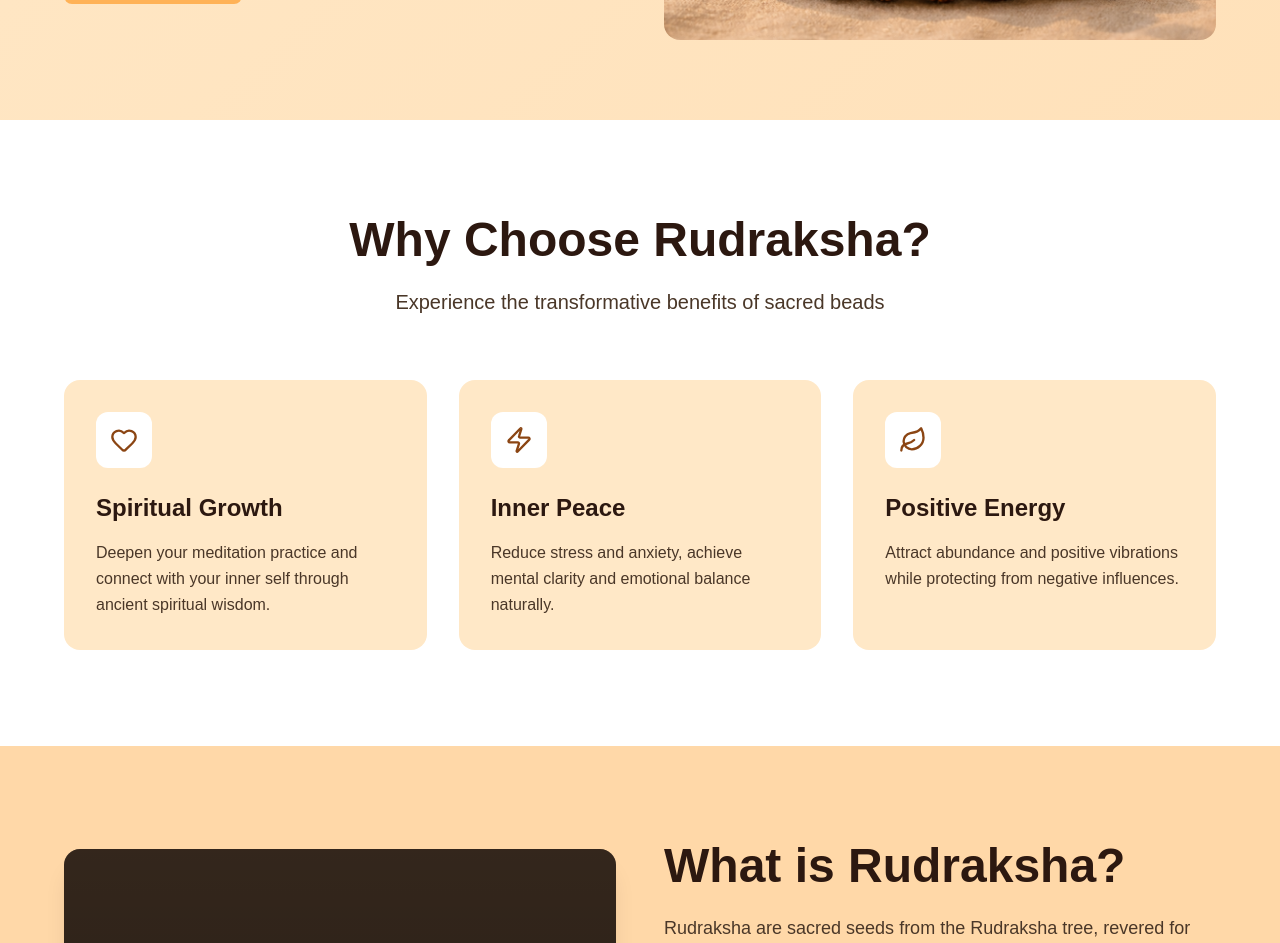
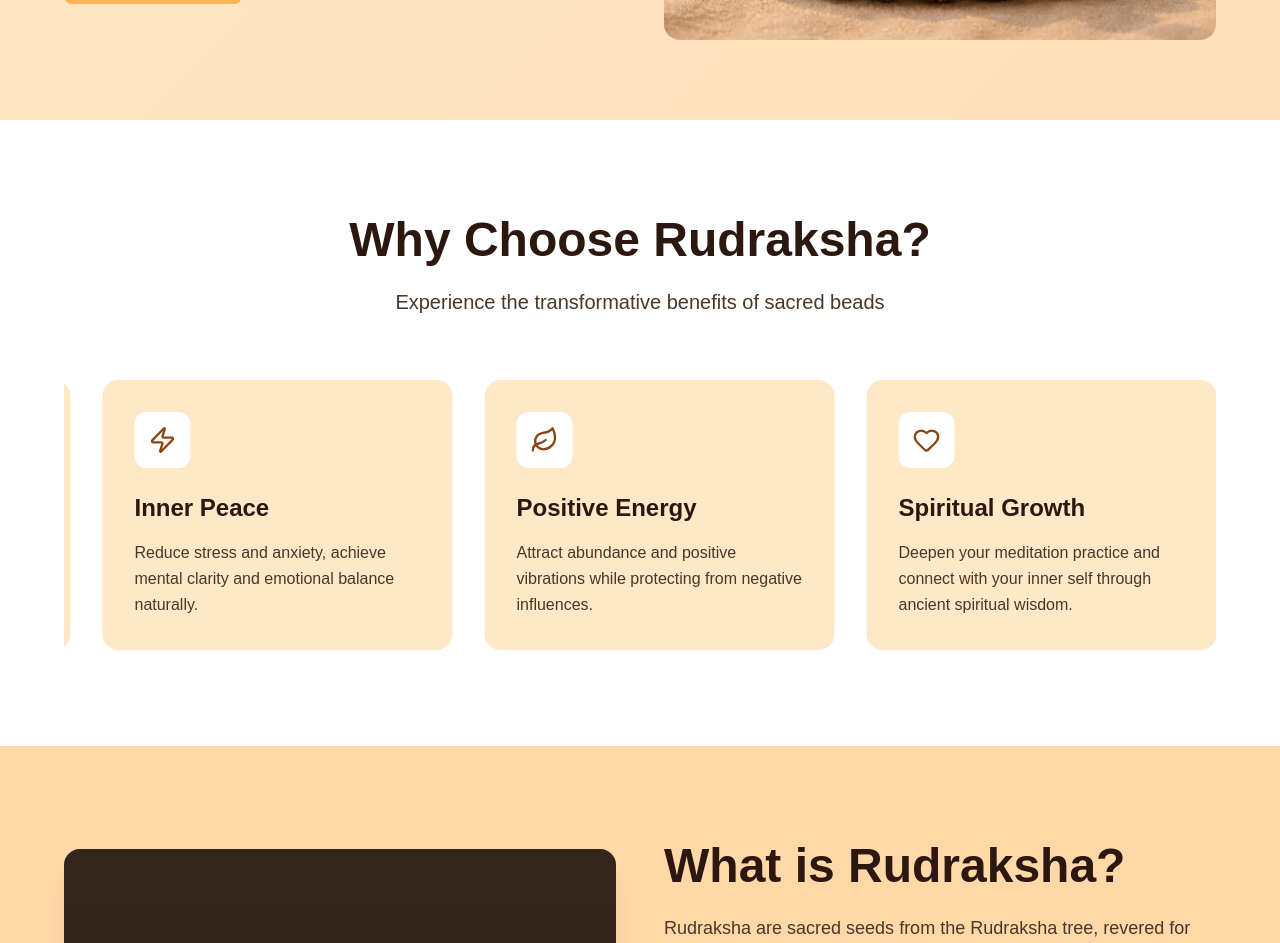
Before and after one commit to ritika-rawal/RudraShaambhu-Frontend, a Next.js app: page /landing in a window 1280 px wide. Shown: the part 580-1523 px from the top of the page. Built offline with nearby package versions, Linux system fonts and the light colour scheme.

Commit message:
added annimation

```diff
--- a/components/landing/Benefits.tsx
+++ b/components/landing/Benefits.tsx
@@ -19,8 +19,11 @@ export default function Benefits() {
     }
   ];
 
+  // Duplicate the benefits array for seamless infinite scroll
+  const duplicatedBenefits = [...benefits, ...benefits];
+
   return (
-    <section id="benefits" className="py-24 px-6" style={{ backgroundColor: '#FFFFFF' }}>
+    <section id="benefits" className="py-24 px-6 overflow-hidden" style={{ backgroundColor: '#FFFFFF' }}>
       <div className="max-w-6xl mx-auto">
         <div className="text-center mb-16">
           <h2 className="text-4xl md:text-5xl font-bold mb-6" style={{ color: '#2C1810' }}>
@@ -31,12 +34,31 @@ export default function Benefits() {
           </p>
         </div>
 
-        <div className="grid md:grid-cols-3 gap-8">
-          {benefits.map((item, i) => (
+        {/* Scrolling Container */}
+        <div className="relative w-full overflow-hidden">
+          <style jsx>{`
+            @keyframes scroll {
+              0% {
+                transform: translateX(0);
+              }
+              100% {
+                transform: translateX(-50%);
+              }
+            }
+            .scroll-container {
+              animation: scroll 20s linear infinite;
+            }
+            .scroll-container:hover {
+              animation-play-state: paused;
+            }
+          `}</style>
+
+          <div className="scroll-container flex gap-8" style={{ width: 'fit-content' }}>
+            {duplicatedBenefits.map((item, i) => (
               <div
                 key={i}
-              className="p-8 rounded-2xl transition-all hover:shadow-xl"
-              style={{ backgroundColor: '#FFE8C7' }}
+                className="p-8 rounded-2xl transition-all hover:shadow-xl flex-shrink-0"
+                style={{ backgroundColor: '#FFE8C7', width: '350px' }}
               >
                 <div className="w-14 h-14 rounded-xl flex items-center justify-center mb-6" style={{ backgroundColor: '#FFFFFF' }}>
                   <item.icon className="w-7 h-7" style={{ color: '#8B4513' }} />
@@ -51,6 +73,7 @@ export default function Benefits() {
             ))}
           </div>
         </div>
+      </div>
     </section>
   );
 }
```
Lines whose indentation alone changed are shown as unchanged.
